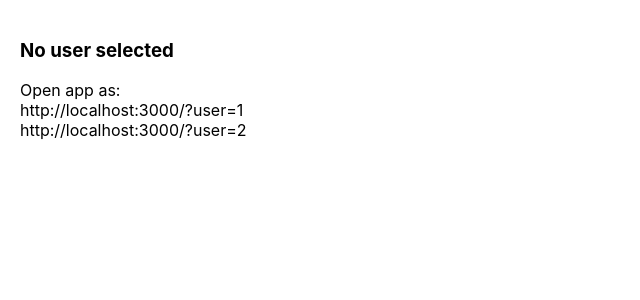
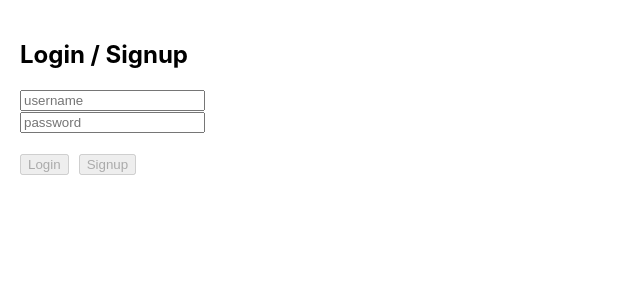
Before and after one commit to Aneesha2002/seat-booking-system, a React (Create React App) app in the folder frontend/: page / in a window 1280 px wide. Shown: the top 300 px of the page, without its empty margins (0-640 px from the left). Built offline with nearby package versions, Linux system fonts and the light colour scheme; no server answers.

Commit message:
Updated App.js

```diff
--- a/frontend/src/App.js
+++ b/frontend/src/App.js
@@ -1,144 +1,255 @@
 import { useEffect, useState } from "react";
 
-// Get user_id from query param
-const params = new URLSearchParams(window.location.search);
-const USER_ID = Number(params.get("user"));
+const API = "http://127.0.0.1:8000";
+
+const getUserIdFromToken = (token) => {
+  if (!token) return null;
+  try {
+    const payload = JSON.parse(atob(token.split(".")[1]));
+    return payload.sub; // or payload.user_id depending on your backend
+  } catch {
+    return null;
+  }
+};
+
+const LOCK_TIMEOUT_SECONDS = 60;
+
+const getRemainingTime = (lockedAt) => {
+  if (!lockedAt) return 0;
+
+  // Treat backend time as UTC
+  const lockedTime = new Date(lockedAt + "Z").getTime();
+  const now = Date.now();
+
+  const diff = LOCK_TIMEOUT_SECONDS - Math.floor((now - lockedTime) / 1000);
+  return diff > 0 ? diff : 0;
+};
 
 function App() {
+  const [username, setUsername] = useState("");
+  const [password, setPassword] = useState("");
+  const [token, setToken] = useState(localStorage.getItem("token"));
   const [seats, setSeats] = useState([]);
+  const currentUserId = getUserIdFromToken(token);
+  const [message, setMessage] = useState("");
 
-  // --- Helpers ---
-  const getSeatColor = (status) => {
-    const s = (status || "").toLowerCase();
-    if (s === "available") return "#4CAF50"; // green
-    if (s === "locked") return "#FFC107";    // yellow
-    if (s === "booked") return "#F44336";    // red
-    return "#ccc";
+  /* ---------------- AUTH ---------------- */
+
+ const signup = async () => {
+  if (!username || !password) {
+    alert("Username and password are required");
+    return;
+  }
+
+  const res = await fetch(`${API}/signup`, {
+    method: "POST",
+    headers: { "Content-Type": "application/json" },
+    body: JSON.stringify({ username, password }),
+  });
+
+  const data = await res.json();
+
+  if (!res.ok) {
+    alert(data.detail || "Signup failed");
+    return;
+  }
+
+  localStorage.setItem("token", data.access_token);
+  setToken(data.access_token);
 };
 
-  const styles = {
-    grid: {
-      display: "grid",
-      gridTemplateColumns: "repeat(5, 60px)",
-      gap: "10px",
-      marginTop: "20px",
-    },
-    seat: {
-      width: "60px",
-      height: "60px",
-      color: "white",
-      fontWeight: "bold",
-      display: "flex",
-      alignItems: "center",
-      justifyContent: "center",
-      borderRadius: "8px",
-      userSelect: "none",
-    },
+  const login = async () => {
+    const res = await fetch(`${API}/login`, {
+      method: "POST",
+      headers: { "Content-Type": "application/json" },
+      body: JSON.stringify({ username, password }),
+    });
+
+    if (!res.ok) {
+      alert("Login failed");
+      return;
+    }
+
+    const data = await res.json();
+    localStorage.setItem("token", data.access_token);
+    setToken(data.access_token);
   };
 
-  // --- API calls ---
-  const refreshSeats = () => {
-    fetch("http://127.0.0.1:8000/seats")
-      .then((res) => res.json())
-      .then((data) => {
-        console.log("SEATS FROM BACKEND:", data);
-        setSeats(data);
-      })
-      .catch(console.error);
+  const logout = () => {
+    localStorage.removeItem("token");
+    setToken(null);
+    setSeats([]);
   };
 
-  const lockSeat = (seatId) => {
-    fetch(`http://127.0.0.1:8000/seats/${seatId}/lock`, {
-      method: "POST",
-      headers: { "Content-Type": "application/json" },
-      body: JSON.stringify({ user_id: USER_ID }),
-    }).finally(refreshSeats);
+  /* ---------------- SEATS ---------------- */
+
+  const fetchSeats = async () => {
+    const res = await fetch(`${API}/seats`, {
+      headers: {
+        Authorization: `Bearer ${token}`,
+      },
+    });
+
+    if (!res.ok) return;
+    const data = await res.json();
+    setSeats(Array.isArray(data) ? data : []);
   };
 
-  const bookSeat = (seatId) => {
-    fetch(`http://127.0.0.1:8000/seats/${seatId}/book`, {
+  const lockSeat = async (id) => {
+    await fetch(`${API}/seats/${id}/lock`, {
       method: "POST",
-      headers: { "Content-Type": "application/json" },
-      body: JSON.stringify({ user_id: USER_ID }),
-    }).finally(refreshSeats);
+      headers: {
+        Authorization: `Bearer ${token}`,
+      },
+    });
+    fetchSeats();
   };
 
-  // --- Hooks ---
+  const bookSeat = async (id) => {
+  setMessage("");
+
+  const res = await fetch(`${API}/seats/${id}/book`, {
+    method: "POST",
+    headers: {
+      Authorization: `Bearer ${token}`,
+    },
+  });
+
+  if (!res.ok) {
+    const err = await res.json();
+    setMessage(err.detail || "Booking failed");
+    fetchSeats();
+    return;
+  }
+
+  setMessage("✅ Seat booked successfully!");
+  fetchSeats();
+};
+
   useEffect(() => {
-    refreshSeats();
-    const interval = setInterval(refreshSeats, 1000); // auto refresh every 1s
+  if (!token) return;
+
+  const interval = setInterval(() => {
+    fetchSeats();
+  }, 1000);
+
   return () => clearInterval(interval);
-  }, []);
+}, [token]);
 
-  // --- No user selected ---
-  if (!USER_ID) {
+  /* ---------------- UI ---------------- */
+
+  if (!token) {
     return (
-      <div style={{ padding: "20px" }}>
-        <h3>No user selected</h3>
-        <p>
-          Open app as:
+      <div style={{ padding: 20 }}>
+        <h2>Login / Signup</h2>
+
+        <input
+          placeholder="username"
+          value={username}
+          onChange={(e) => setUsername(e.target.value)}
+        />
         <br />
-          http://localhost:3000/?user=1
-          <br />
-          http://localhost:3000/?user=2
-        </p>
+
+        <input
+          placeholder="password"
+          type="password"
+          value={password}
+          onChange={(e) => setPassword(e.target.value)}
+        />
+        <br /><br />
+
+        <button onClick={login} disabled={!username || !password}>
+  Login
+</button>
+
+<button onClick={signup} disabled={!username || !password} style={{ marginLeft: 10 }}>
+  Signup
+</button>
       </div>
     );
   }
 
-  // --- JSX ---
   return (
-    <div style={{ padding: "20px" }}>
-      <h2>Event Seat Booking</h2>
+    <div style={{ padding: 20 }}>
+      <h2>Seat Booking</h2>
+      {message && (
+  <div style={{ marginTop: 10, color: message.includes("failed") ? "red" : "green" }}>
+    {message}
+  </div>
+)}
+      <div style={{ marginTop: 10 }}>
+  <strong>Legend:</strong>
+  <div style={{ display: "flex", gap: 15, marginTop: 5 }}>
+    <span>🟩 Available</span>
+    <span>🟧 Locked by you</span>
+    <span>⬜ Locked by others</span>
+    <span>🟥 Booked</span>
+  </div>
+</div>
+      <button onClick={logout}>Logout</button>
 
-      <div style={styles.grid}>
+      <div style={{ display: "grid", gridTemplateColumns: "repeat(5, 60px)", gap: 10, marginTop: 20 }}>
+
       {seats.map((seat) => {
-          const status = (seat.status || "").toLowerCase();
-          const canClick =
-            status === "available" ||
-            (status === "locked" && Number(seat.locked_by) === USER_ID);
+  const isMine = seat.locked_by === Number(currentUserId);
 
-          // Debugging
-          console.log(
-            "Seat:",
-            seat.id,
-            "status:",
-            status,
-            "locked_by:",
-            seat.locked_by,
-            "USER_ID:",
-            USER_ID,
-            "canClick:",
-            canClick
-          );
+  const timeLeft =
+  seat.status === "locked" && isMine
+    ? getRemainingTime(seat.locked_at)
+    : null;
+
+  let background;
+  let cursor = "pointer";
+
+  if (seat.status === "available") {
+    background = "green";
+  } else if (seat.status === "locked") {
+    background = isMine ? "orange" : "gray";
+    if (!isMine) cursor = "not-allowed";
+  } else {
+    background = "red";
+    cursor = "not-allowed";
+  }
 
   return (
     <div
       key={seat.id}
       onClick={() => {
-                if (!canClick) return;
-
-                if (status === "available") lockSeat(seat.id);
-                else if (status === "locked" && Number(seat.locked_by) === USER_ID)
+        if (seat.status === "available") {
+          lockSeat(seat.id);
+        } else if (seat.status === "locked" && isMine) {
           bookSeat(seat.id);
+        }
       }}
       style={{
-                ...styles.seat,
-                backgroundColor: getSeatColor(status),
-                cursor: canClick ? "pointer" : "not-allowed",
+        width: 60,
+        height: 60,
+        background,
+        color: "white",
+        display: "flex",
+        alignItems: "center",
+        justifyContent: "center",
+        cursor,
       }}
+      title={
+        seat.status === "locked" && !isMine
+          ? "Temporarily held by another user"
+          : seat.status === "locked" && isMine
+          ? "Locked by you"
+          : seat.status === "booked"
+          ? "Booked"
+          : "Available"
+      }
     >
-              {seat.id}
+      <div style={{ textAlign: "center" }}>
+  <div>{seat.id}</div>
+  {timeLeft !== null && <small>{timeLeft}s</small>}
+</div>
     </div>
   );
 })}
+
       </div>
-
-      <p style={{ marginTop: "20px" }}>
-        🟩 Available &nbsp;&nbsp;
-        🟨 Locked &nbsp;&nbsp;
-        🟥 Booked
-      </p>
     </div>
   );
 }
```
Lines whose indentation alone changed are shown as unchanged.
